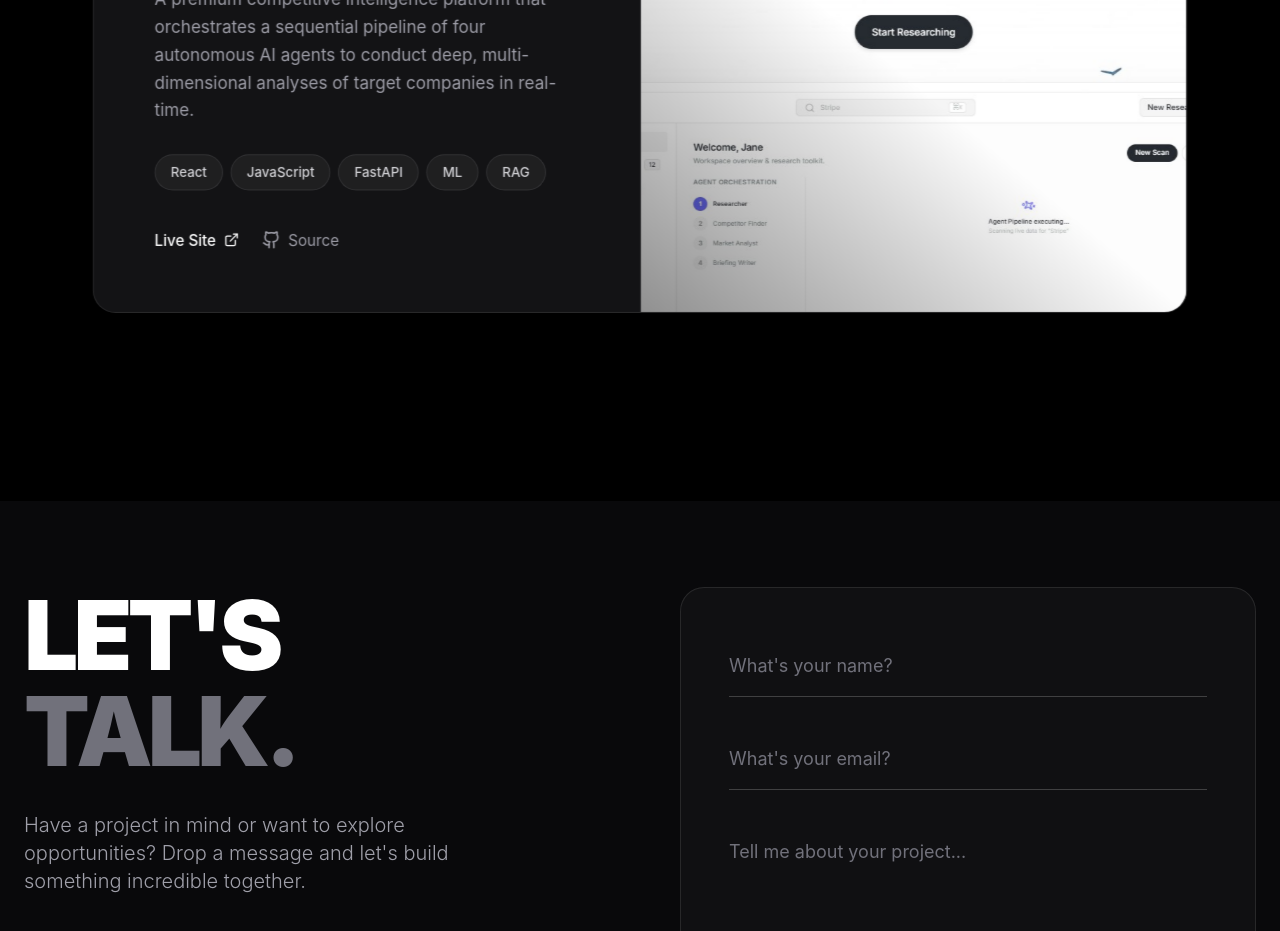
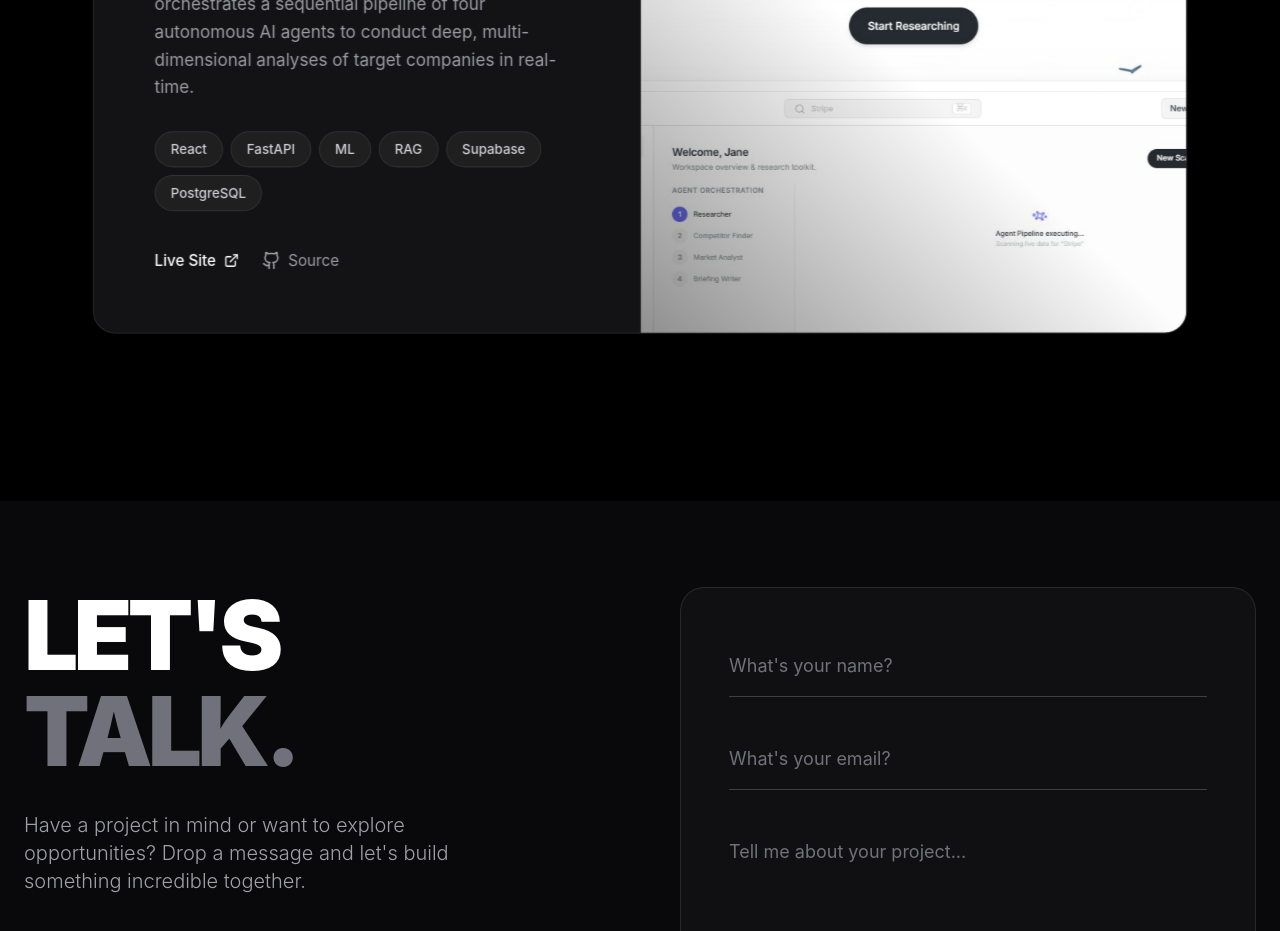
Before and after one commit to subxm/Portfolio, a React (Vite) app: page / in a window 1280 px wide. Shown: the part 5660-6591 px from the top of the page. Built offline with nearby package versions, Linux system fonts and the light colour scheme; no server answers.

Commit message:
fix: update Briefd tech stack

```diff
--- a/src/App.tsx
+++ b/src/App.tsx
@@ -195,7 +195,7 @@ const PROJECTS = [
     id: 4,
     title: "Briefd",
     description: "A premium competitive intelligence platform that orchestrates a sequential pipeline of four autonomous AI agents to conduct deep, multi-dimensional analyses of target companies in real-time.",
-    tech_stack: ["React", "JavaScript", "FastAPI", "ML", "RAG"],
+    tech_stack: ["React", "FastAPI", "ML", "RAG", "Supabase", "PostgreSQL"],
     url: "https://briefdd.vercel.app/",
     github_url: "https://github.com/subxm/Briefd",
     image_url: "/images/briefd.png"
```
